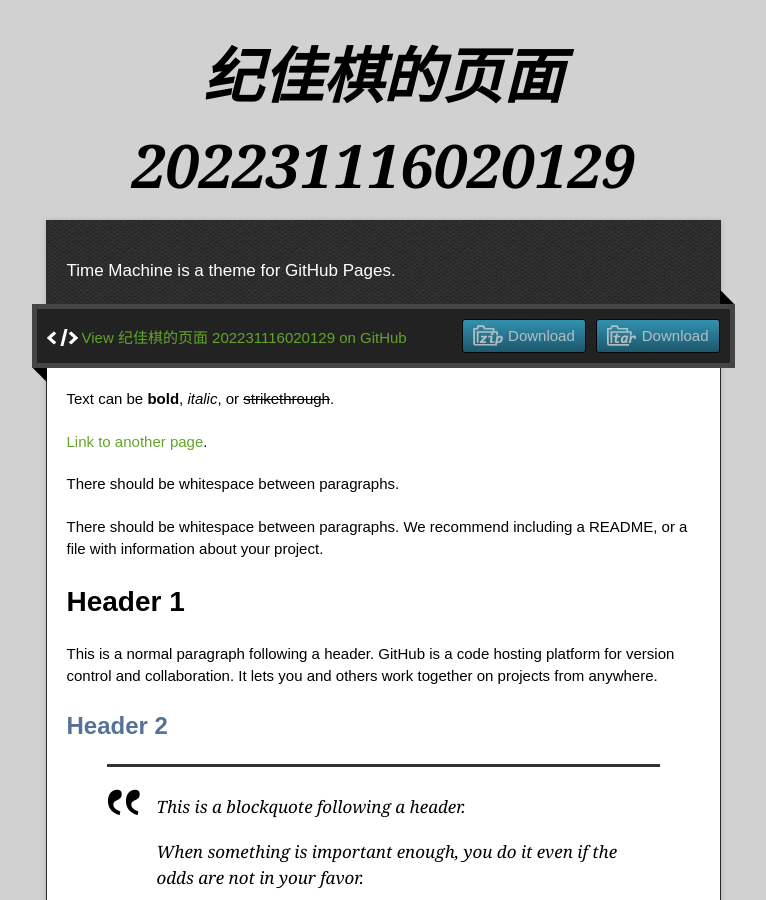
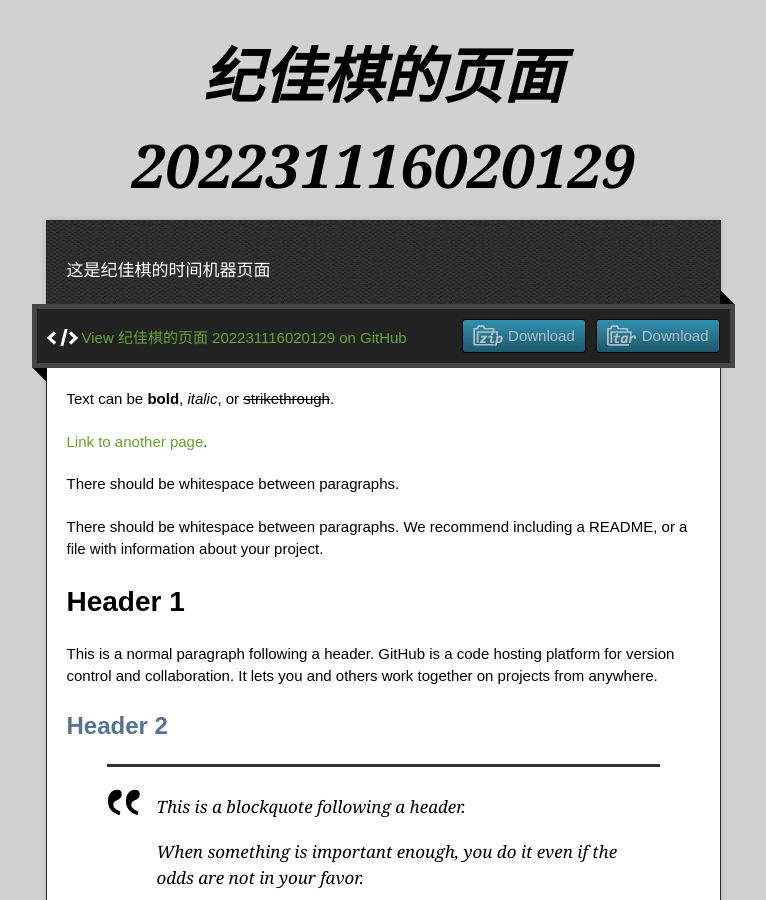
Before and after one commit to jixia8/jixia8-ji_jia_qi_3.github.io, a Jekyll site: the page built from index.md, in a window 1280 px wide and 900 px high. Shown: the whole window, without its empty margins (257-1023 px from the left). Built offline with Jekyll 4.4.1, drawn with Linux system fonts in a browser that asks for light colours.

Commit message:
Update _config.yml

```diff
--- a/_config.yml
+++ b/_config.yml
@@ -1,5 +1,5 @@
 title: 纪佳棋的页面 202231116020129
-description: Time Machine is a theme for GitHub Pages.
+description: 这是纪佳棋的时间机器页面
 show_downloads: true
 google_analytics:
 theme: jekyll-theme-time-machine
```
